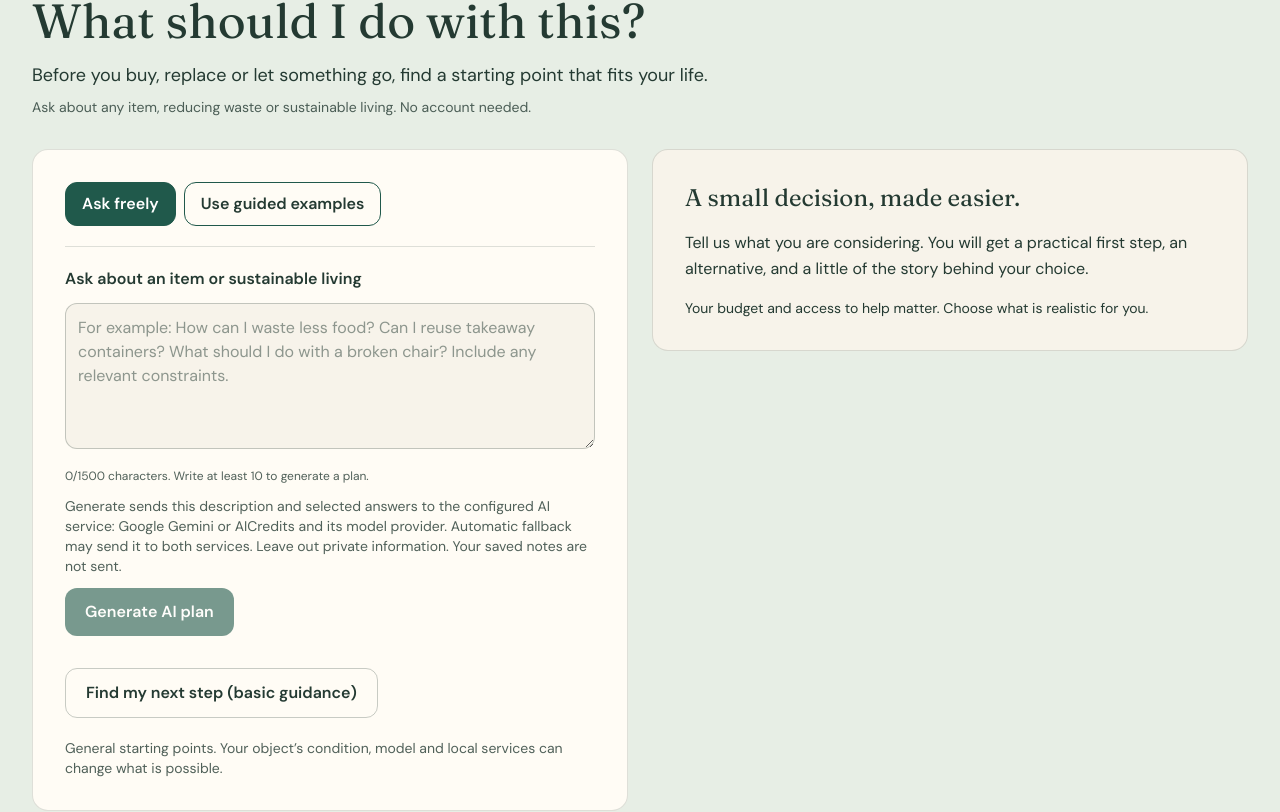
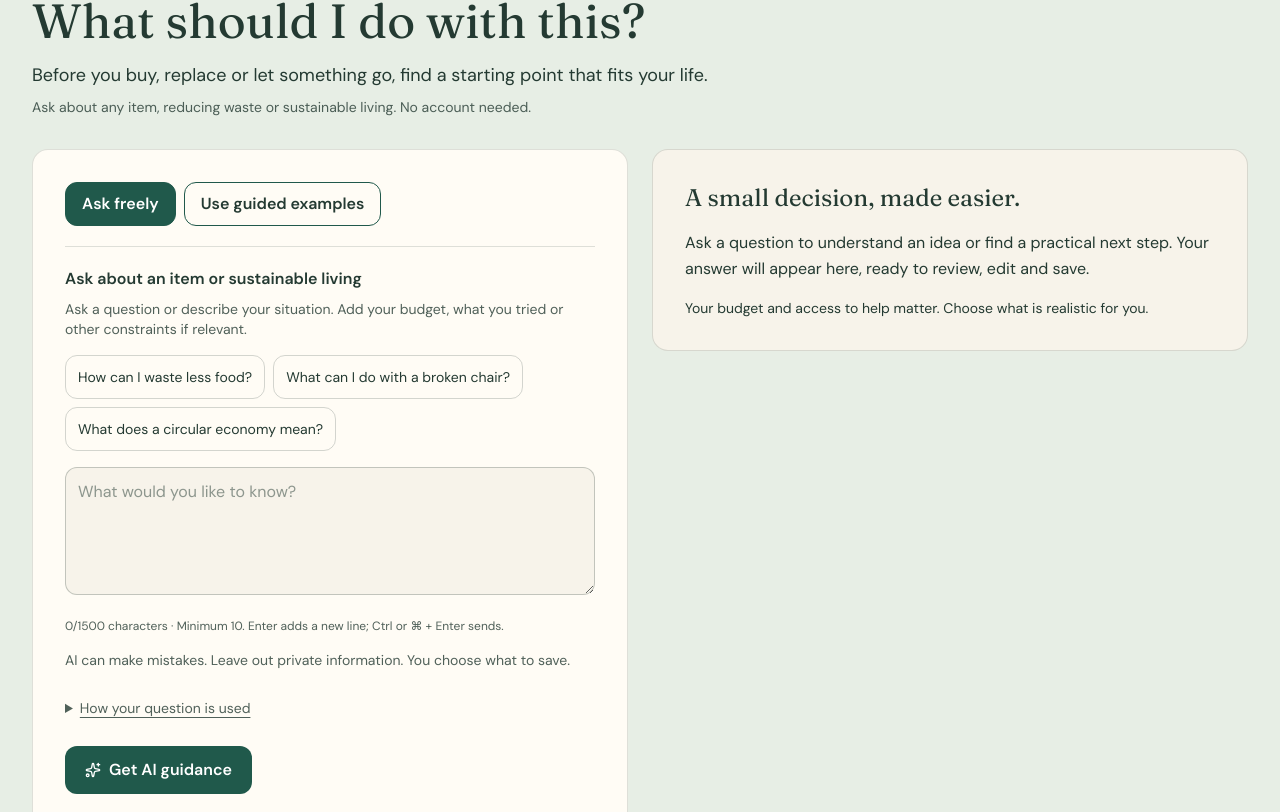
Before and after one commit to nikitasharma9010/before-waste, a React (Vite) app: page / in a window 1280 px wide. Shown: the part 648-1460 px from the top of the page. Built offline with nearby package versions, Linux system fonts and the light colour scheme.

Commit message:
Improve AI assistance feedback, input control and draft recovery

```diff
--- a/src/components/AIPlannerForm.tsx
+++ b/src/components/AIPlannerForm.tsx
@@ -1,61 +1,93 @@
 import { useEffect, useRef, useState } from 'react';
+import { LoaderCircle, Sparkles } from 'lucide-react';
 import type { Decision } from '../data/decisionData';
 import { parseGeneratedPlan, type GeneratedPlan } from '../data/aiPlan';
 
-export function AIPlannerForm({ decision, onResult, onFallback, onClear }: {
+const starters = ['How can I waste less food?', 'What can I do with a broken chair?', 'What does a circular economy mean?'];
+export function AIPlannerForm({ decision, hasDraft, onResult, onFallback }: {
   decision: Decision;
-  onResult: (decision: Decision, plan: GeneratedPlan) => void;
+  hasDraft: boolean;
+  onResult: (decision: Decision, plan: GeneratedPlan, question: string) => void;
   onFallback: (decision: Decision) => void;
-  onClear: () => void;
 }) {
   const [description, setDescription] = useState('');
   const [busy, setBusy] = useState(false);
   const [error, setError] = useState('');
+  const [invalid, setInvalid] = useState(false);
+  const [status, setStatus] = useState('');
+  const field = useRef<HTMLTextAreaElement>(null);
   const controller = useRef<AbortController | null>(null);
   useEffect(() => {
-    setBusy(false); setError('');
+    setBusy(false); setError(''); setInvalid(false); setStatus('');
     return () => controller.current?.abort();
   }, [decision]);
+  function update(value: string) {
+    controller.current?.abort(); setBusy(false); setDescription(value); setError(''); setInvalid(false);
+    setStatus(busy ? 'Request cancelled because the question changed.' : '');
+  }
   async function generate() {
+    if (busy) return;
+    if (description.trim().length < 10) {
+      setInvalid(true); setError('Add a little more detail: use at least 10 characters.'); field.current?.focus(); return;
+    }
     controller.current?.abort();
     const pending = new AbortController(); controller.current = pending;
     const snapshot = { ...decision };
-    onClear();
-    setBusy(true); setError('');
+    const question = description.trim();
+    setBusy(true); setError(''); setInvalid(false); setStatus('Preparing your answer. This can take up to 25 seconds.');
     const timer = setTimeout(() => pending.abort('timeout'), 25000);
     try {
       const response = await fetch('/api/plan', { method: 'POST', headers: { 'Content-Type': 'application/json' },
-        body: JSON.stringify({ ...snapshot, description }), signal: pending.signal });
+        body: JSON.stringify({ ...snapshot, description: question }), signal: pending.signal });
       const data: unknown = await response.json();
       if (pending.signal.aborted) return;
       if (!response.ok) {
-        const message = typeof data === 'object' && data && 'error' in data && typeof data.error === 'string' ? data.error : 'AI planning is unavailable. Use the basic guidance below.';
+        const message = typeof data === 'object' && data && 'error' in data && typeof data.error === 'string' ? data.error : 'AI assistance is unavailable right now.';
         throw new Error(message);
       }
       const plan = parseGeneratedPlan(data);
-      if (!plan) throw new Error('AI returned an incomplete plan. Basic guidance is shown below.');
-      onResult(snapshot, plan);
+      if (!plan) throw new Error('AI returned an incomplete answer.');
+      setStatus('Your answer is ready to review.');
+      onResult(snapshot, plan, question);
     } catch (failure) {
       if (pending.signal.aborted && pending.signal.reason !== 'timeout') return;
-      setError(pending.signal.reason === 'timeout' ? 'AI took too long. Basic guidance is shown below.' : failure instanceof Error && failure.message.length < 100 ? failure.message : 'AI could not connect. Basic guidance is shown below.');
-      onFallback(snapshot);
+      const message = pending.signal.reason === 'timeout' ? 'The request timed out.' : failure instanceof Error && failure.message.length < 200 ? failure.message : 'AI could not connect.';
+      setError(message); setStatus('');
+      if (!hasDraft) onFallback(snapshot);
     } finally {
       clearTimeout(timer);
       if (controller.current === pending) setBusy(false);
     }
   }
-  return <div className="border-t border-ink/15 pt-5 space-y-3">
-    <label htmlFor="ai-description" className="block font-semibold">Ask about an item or sustainable living</label>
-    <textarea id="ai-description" rows={5} maxLength={1500} value={description}
-      onChange={event => { controller.current?.abort(); setBusy(false); setDescription(event.target.value); setError(''); onClear(); }}
-      aria-describedby="ai-privacy ai-length" className="w-full min-h-32 rounded-xl border border-ink/25 bg-paper p-3 font-normal"
-      placeholder="For example: How can I waste less food? Can I reuse takeaway containers? What should I do with a broken chair? Include any relevant constraints." />
-    <p id="ai-length" className="text-xs text-ink/80">{description.length}/1500 characters. Write at least 10 to generate a plan.</p>
-    <p id="ai-privacy" className="text-sm text-ink/80">Generate sends this description and selected answers to the configured AI service: Google Gemini or AICredits and its model provider. Automatic fallback may send it to both services. Leave out private information. Your saved notes are not sent.</p>
-    <button type="button" disabled={busy || description.trim().length < 10} onClick={() => void generate()}
-      className="min-h-[44px] rounded-xl bg-forest px-5 py-3 font-semibold text-white hover:bg-forest-strong disabled:opacity-60 disabled:cursor-not-allowed">{busy ? 'Creating your AI plan…' : 'Generate AI plan'}</button>
-    {busy && <button type="button" className="ml-3 min-h-[44px] py-2 underline" onClick={() => { controller.current?.abort(); setBusy(false); }}>Cancel</button>}
-    <p role="status" className="text-sm">{busy ? 'Reading your situation and preparing a draft. You will choose what to save.' : ''}</p>
-    {error && <p role="alert" className="text-sm text-clay">{error}</p>}
-  </div>;
+  return <form aria-label="Ask Before Waste" className="border-t border-ink/15 pt-5 space-y-4" onSubmit={event => { event.preventDefault(); void generate(); }}>
+    <div>
+      <label htmlFor="ai-description" className="block font-semibold">Ask about an item or sustainable living</label>
+      <p id="ai-hint" className="mt-2 text-sm text-ink/80">Ask a question or describe your situation. Add your budget, what you tried or other constraints if relevant.</p>
+    </div>
+    {!description && decision.item === 'anything' && <div role="group" aria-label="Example questions" className="flex flex-wrap gap-2">
+      {starters.map(question => <button key={question} type="button" className="min-h-[44px] rounded-xl border border-ink/20 px-3 py-2 text-left text-sm hover:bg-sage" onClick={() => { update(question); field.current?.focus(); }}>{question}</button>)}
+    </div>}
+    <textarea ref={field} id="ai-description" rows={4} maxLength={1500} value={description}
+      onChange={event => update(event.target.value)} aria-invalid={invalid || undefined}
+      onKeyDown={event => { if (event.key === 'Enter' && (event.ctrlKey || event.metaKey) && !event.nativeEvent.isComposing) { event.preventDefault(); void generate(); } }}
+      aria-describedby={`ai-hint ai-privacy-summary ai-length${error ? ' ai-error' : ''}`} className="w-full min-h-32 rounded-xl border border-ink/25 bg-paper p-3 text-base font-normal aria-invalid:border-clay"
+      placeholder="What would you like to know?" />
+    <p id="ai-length" className="text-xs text-ink/80">{description.length}/1500 characters · Minimum 10. Enter adds a new line; Ctrl or ⌘ + Enter sends.</p>
+    <p id="ai-privacy-summary" className="text-sm text-ink/80">AI can make mistakes. Leave out private information. You choose what to save.</p>
+    <details className="text-sm text-ink/80"><summary className="min-h-[44px] cursor-pointer py-3 underline underline-offset-4">How your question is used</summary>
+      <p id="ai-privacy" className="pb-3">Generate sends this description and selected answers to the configured AI service: Google Gemini or AICredits and its model provider. Automatic fallback may send it to both services. Your saved notes are not sent. Answers do not include a live local-service search.</p>
+    </details>
+    {hasDraft && <p className="text-sm">Your current draft stays available while you edit or retry. A successful new answer replaces the unsaved draft; your saved action stays.</p>}
+    <div className="flex flex-wrap items-center gap-3">
+      <button type="submit" disabled={busy} className="inline-flex min-h-[44px] items-center justify-center gap-2 rounded-xl bg-forest px-5 py-3 font-semibold text-white hover:bg-forest-strong disabled:opacity-60 disabled:cursor-not-allowed">
+        {busy ? <LoaderCircle aria-hidden="true" className="h-4 w-4 animate-spin" /> : <Sparkles aria-hidden="true" className="h-4 w-4" />}
+        {busy ? 'Preparing answer…' : error && !invalid ? 'Try again' : 'Get AI guidance'}
+      </button>
+      {busy && <button type="button" className="min-h-[44px] rounded-xl border border-ink/25 px-4 py-3 font-semibold" onClick={() => {
+        controller.current?.abort(); setBusy(false); setStatus('Request cancelled. Your question is kept.'); field.current?.focus();
+      }}>Cancel request</button>}
+    </div>
+    <p role="status" aria-live="polite" aria-atomic="true" className="text-sm">{status}</p>
+    {error && <div className="rounded-xl border border-clay/30 bg-paper p-4 text-sm"><p id="ai-error" role="alert">{error}</p>{!invalid && <p className="mt-2">Your question is kept. Try again or use basic guidance.{hasDraft ? ' Your previous draft is still available.' : ''}</p>}</div>}
+  </form>;
 }
--- a/src/components/DecisionHelper.tsx
+++ b/src/components/DecisionHelper.tsx
@@ -16,6 +16,13 @@ export function DecisionHelper({ onExploreObject }: { onExploreObject: (id: stri
   const [undoAction, setUndoAction] = useState<SavedAction | null>(null);
   const [generated, setGenerated] = useState<GeneratedPlan | null>(null);
   const [editedPlan, setEditedPlan] = useState('');
+  const [answeredQuestion, setAnsweredQuestion] = useState('');
+  const showBasic = () => {
+    setDecision({ ...decision }); setGenerated(null); setEditedPlan(''); setAnsweredQuestion('');
+    setResult({ ...decision });
+    requestAnimationFrame(() => resultRef.current?.focus());
+  };
+  const editQuestion = () => document.getElementById('ai-description')?.focus();
   const resultRef = useRef<HTMLDivElement>(null);
   const titleRef = useRef<HTMLHeadingElement>(null);
   const savedRef = useRef<HTMLHeadingElement>(null);
@@ -59,14 +66,8 @@ export function DecisionHelper({ onExploreObject }: { onExploreObject: (id: stri
           {saved && <a href="#saved-action" onClick={() => savedRef.current?.focus({ preventScroll: true })} className="mt-4 inline-flex min-h-[44px] items-center font-semibold text-forest underline underline-offset-4">Return to my saved action</a>}
         </div>
         <div className="grid gap-6 lg:grid-cols-2 items-start">
-          <form className="rounded-2xl border border-ink/15 bg-surface p-5 sm:p-8 space-y-5" onSubmit={event => {
-            event.preventDefault();
-            setDecision({ ...decision });
-            setGenerated(null); setEditedPlan('');
-            setResult({ ...decision });
-            requestAnimationFrame(() => resultRef.current?.focus());
-          }}>
-            <div className="flex flex-wrap gap-2" aria-label="Question mode">
+          <div className="rounded-2xl border border-ink/15 bg-surface p-5 sm:p-8 space-y-5">
+            <div role="group" className="flex flex-wrap gap-2" aria-label="Question mode">
               {[['anything', 'Ask freely'], ['clothes', 'Use guided examples']].map(([item, label]) => <button key={item} type="button" aria-pressed={item === 'anything' ? decision.item === 'anything' : decision.item !== 'anything'} className="min-h-[44px] rounded-xl border border-forest px-4 py-2 font-semibold aria-pressed:bg-forest aria-pressed:text-white" onClick={() => {
                 setDecision({ item: item as Decision['item'], intent: item === 'anything' ? 'explore' : 'buy', support: 'myself', budget: 'free' });
                 setResult(null); setGenerated(null); setEditedPlan('');
@@ -99,23 +100,32 @@ export function DecisionHelper({ onExploreObject }: { onExploreObject: (id: stri
               </select>
             </label>}
             </>}
-            <AIPlannerForm decision={decision} onClear={() => { setResult(null); setGenerated(null); setEditedPlan(''); }} onResult={(snapshot, plan) => {
+            <AIPlannerForm decision={decision} hasDraft={!!generated} onResult={(snapshot, plan, question) => {
+              setAnsweredQuestion(question);
               setResult(snapshot); setGenerated(plan); setEditedPlan(planText(plan.plan));
               requestAnimationFrame(() => resultRef.current?.focus());
             }} onFallback={snapshot => {
               setResult(snapshot); setGenerated(null); setEditedPlan('');
             }} />
-            <button className="min-h-[44px] rounded-xl border border-ink/25 px-5 py-3 font-semibold hover:bg-sage" type="submit">Find my next step (basic guidance)</button>
+            <button className="min-h-[44px] rounded-xl border border-ink/25 px-5 py-3 font-semibold hover:bg-sage" type="button" onClick={showBasic}>Find my next step (basic guidance)</button>
             <p className="text-sm text-ink/80">General starting points. Your object’s condition, model and local services can change what is possible.</p>
-          </form>
-          <div ref={resultRef} tabIndex={-1} aria-label="Your suggested next step" className="scroll-mt-20 rounded-2xl border border-ink/15 bg-paper p-5 sm:p-8">
+          </div>
+          <div ref={resultRef} tabIndex={-1} aria-label="Your suggested next step" className="scroll-mt-20 min-w-0 break-words rounded-2xl border border-ink/15 bg-paper p-5 sm:p-8">
             {advice && result ? <>
               {generated ? <>
+                <div className="mb-5 rounded-xl border border-ink/15 bg-surface p-4">
+                  <p className="text-xs font-semibold uppercase tracking-wide">Answering your question</p><p className="mt-2 whitespace-pre-wrap break-words text-sm">{answeredQuestion}</p>
+                  <button type="button" onClick={editQuestion} className="mt-2 min-h-[44px] py-2 text-sm font-semibold text-forest underline underline-offset-4">{generated.plan.status === 'clarify' ? 'Add details to my question' : 'Edit my question'}</button>
+                </div>
                 <AIPlanContent generated={generated} />
                 {generated.plan.status === 'ready' && <div className="mt-6">
                   <label htmlFor="reviewed-plan" className="block font-semibold">Review or edit the plan you want to save</label>
                   <p className="mt-2 text-sm">You decide what to do. Saving keeps this version on your browser.</p>
                   <textarea id="reviewed-plan" className={`${control} mt-3 min-h-48`} maxLength={6000} value={editedPlan} onChange={e => setEditedPlan(e.target.value)} />
+                  <button type="button" className="mt-2 min-h-[44px] py-2 text-sm font-semibold text-forest underline underline-offset-4" onClick={() => {
+                    if (!navigator.clipboard) { setNotice('Select the draft text to copy it manually.'); return; }
+                    void navigator.clipboard.writeText(editedPlan).then(() => setNotice('Draft copied.'), () => setNotice('Copy was unavailable. Select the draft text to copy it manually.'));
+                  }}>Copy draft</button>
                 </div>}
               </> : <>
               <p className="section-kicker text-clay mb-3">BASIC GUIDANCE · NOT AI GENERATED</p>
@@ -135,7 +145,7 @@ export function DecisionHelper({ onExploreObject }: { onExploreObject: (id: stri
               </>}
               {saved && !isSameSaved && <p className="mt-5 text-sm">Replacing your action starts a new note and outcome. Undo is available until the next replacement, removal or page reload.</p>}
               {(!generated || generated.plan.status === 'ready') && <button type="button" disabled={!!generated && !editedPlan.trim()} className={`${primary} mt-6 disabled:opacity-60`} onClick={saveResult}>{saved ? (isSameSaved ? 'View my saved action' : 'Replace my saved action with this') : 'Save this action for the week'}</button>}
-            </> : <><h3 className="text-2xl font-editorial">A small decision, made easier.</h3><p className="mt-4 leading-relaxed">Tell us what you are considering. You will get a practical first step, an alternative, and a little of the story behind your choice.</p><p className="mt-4 text-sm">Your budget and access to help matter. Choose what is realistic for you.</p></>}
+            </> : <><h3 className="text-2xl font-editorial">A small decision, made easier.</h3><p className="mt-4 leading-relaxed">Ask a question to understand an idea or find a practical next step. Your answer will appear here, ready to review, edit and save.</p><p className="mt-4 text-sm">Your budget and access to help matter. Choose what is realistic for you.</p></>}
           </div>
         </div>
         <p id="action-storage-status" role="status" className="mt-5 text-sm">{notice}</p>
```
Also changed, not shown: 3 other files (tests, documents, lock files or other folders).
